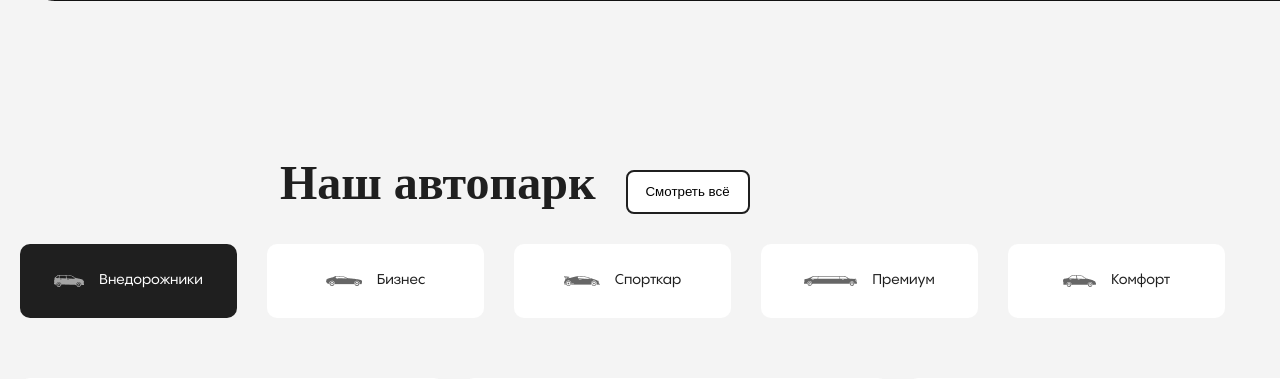
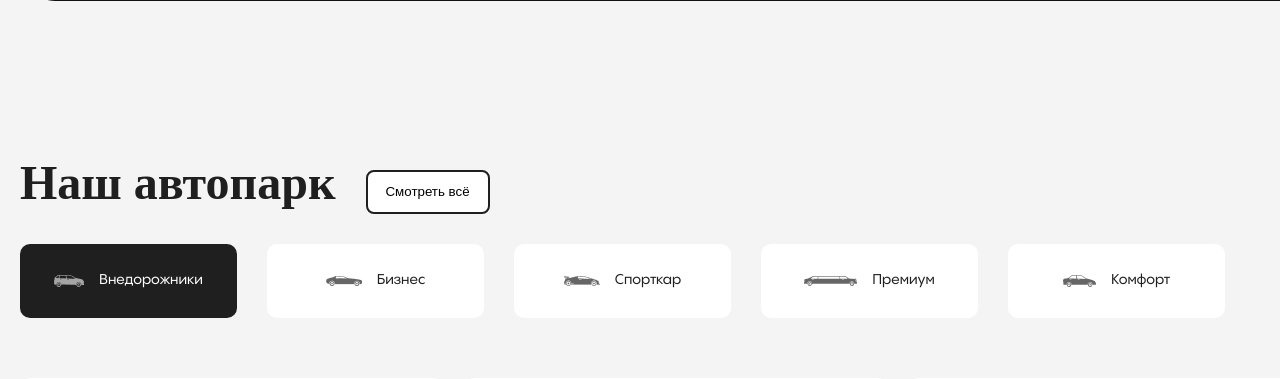
Before and after one commit to NogCollege/project-tachki-team-BezrukovIsmailov, a PHP site: page / in a window 1280 px wide; the page is wider, and only the part inside the window is pictured. Shown: the part 1045-1424 px from the top of that part. Run offline with PHP 8.4, Linux system fonts and the light colour scheme; style sheets or scripts are compiled from the project's sources; some web fonts are replaced.

Commit message:
Исправил h1 во второй секции

```diff
--- a/style.css
+++ b/style.css
@@ -220,12 +220,12 @@ ul {
 .sect2 .sect2-he {
   display: flex;
   flex-direction: row;
-  margin-left: 280px;
 }
 .sect2 .sect2-he h1 {
   color: #1F1F1F;
   font-family: "Unbounded";
   font-size: 48px;
+  margin-left: 20px;
 }
 .sect2 .sect2-he button {
   margin-left: 30px;
--- a/style.scss
+++ b/style.scss
@@ -246,11 +246,12 @@ ul{
     .sect2-he{
         display: flex;
         flex-direction: row;
-        margin-left: 280px;
+
         h1{
             color: #1F1F1F;
             font-family: 'Unbounded';
             font-size: 48px;
+            margin-left: 20px;
         }
 
         button{
```
Also changed, not shown: 1 other file.
